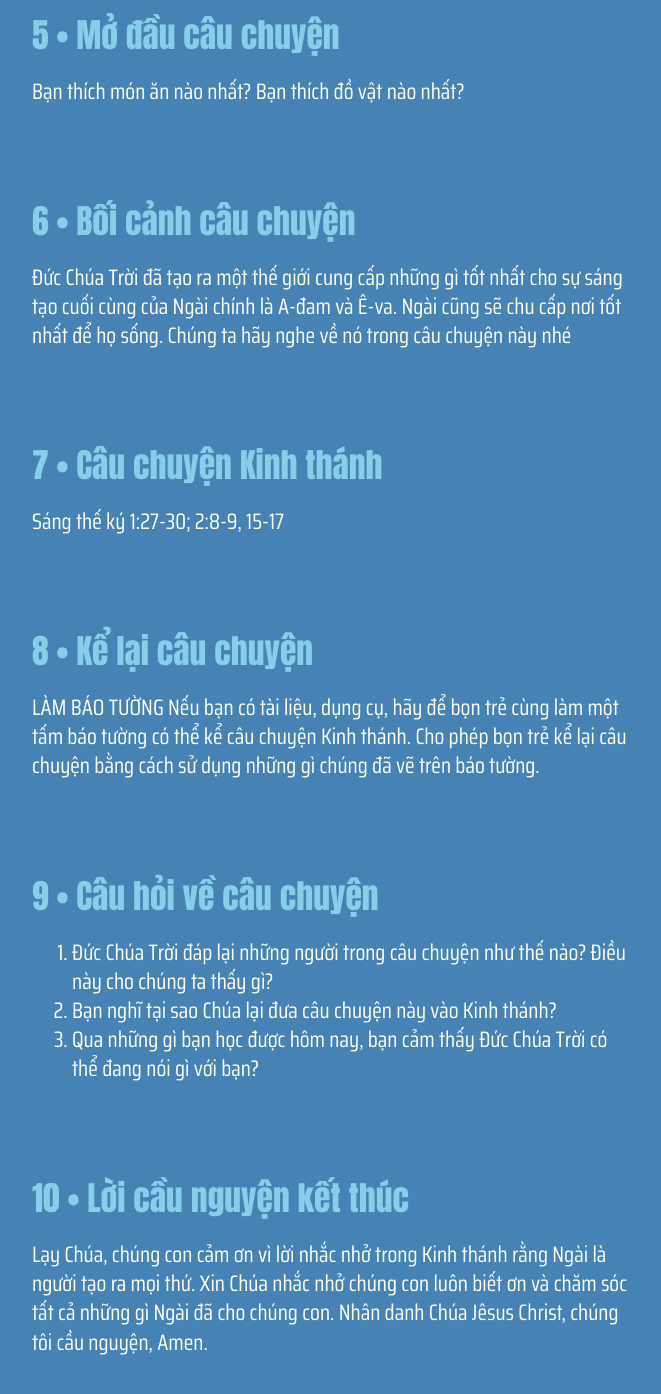
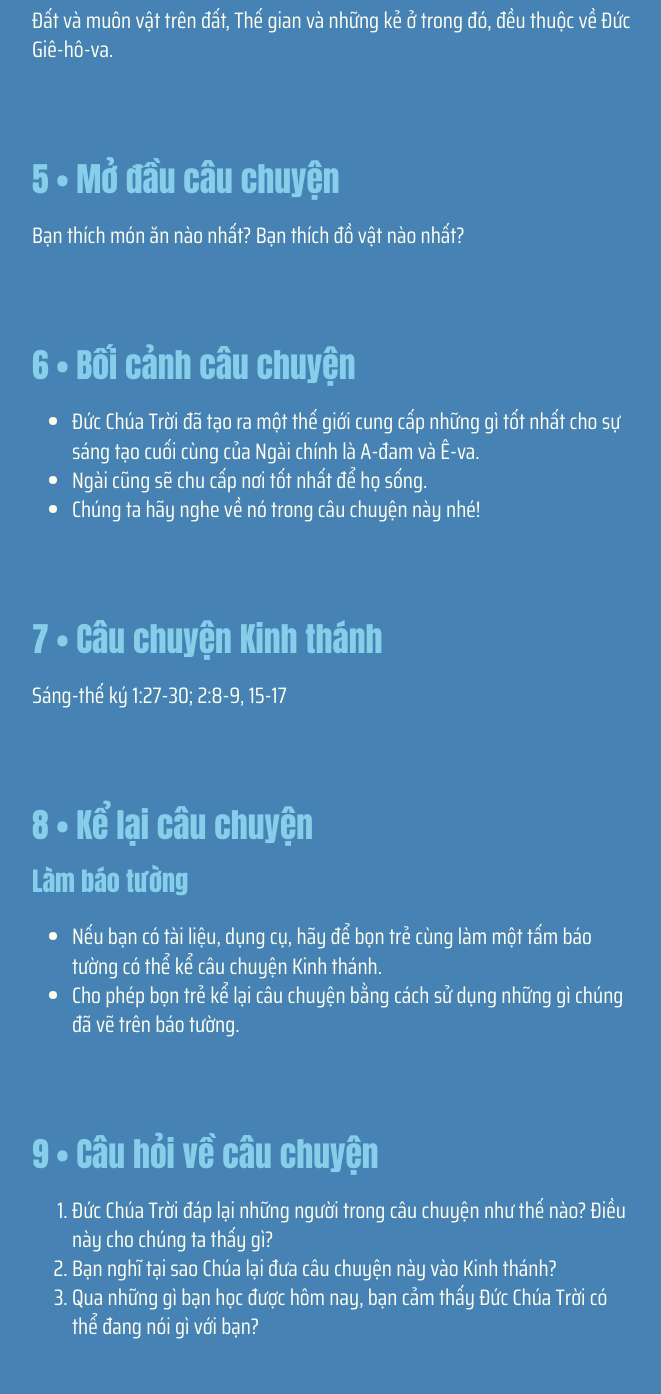
Before and after one commit to GospelTrust/LGS, a Jekyll site: the page built from docs/content/_vi/04-2.md, in a window 1280 px wide and 1400 px high, scrolled down 2011 px. Shown: the top 1394 px of the window, without its empty margins (308-969 px from the left). Built offline with Jekyll 4.4.1, drawn with Linux system fonts in a browser that asks for light colours; some web fonts are replaced; some of the changed text lies outside the part shown.

Commit message:
Update: w4d2

```diff
--- a/docs/content/_vi/04-2.md
+++ b/docs/content/_vi/04-2.md
@@ -1,36 +1,36 @@
 ---
 week: 4
 day: 2
-title: 'ĐỨC CHÚA TRỜI BAN TẶNG VƯỜN EDEN CHO ADAM VÀ EVA'
-bible: 'Sáng thế ký 1:27-30; 2:8-9,15-17'
+title: 'Đức Chúa Trời ban tặng vường Ê-đen cho A-đam và Ê-va'
+bible: 'Sáng-thế ký 1:27-30; 2:8-9,15-17'
 layout: lesson
 ---
 
 
 {% include lesson/section.html index=1 %}
-- Trẻ em sẽ hiểu rằng mỗi chúng ta được tạo nên đều có mục đích
+- Trẻ em sẽ hiểu rằng mỗi chúng ta được tạo nên đều có mục đích.
 - Trẻ em sẽ biết rằng Đức Chúa Trời là Đấng chu cấp cho mọi nhu cầu của chúng ta.
 
 
 {% include lesson/section.html index=2 %}
 Chúa không giống như chúng ta. Ngài không bao giờ từ bỏ những gì Ngài dự định làm. Khi Ngài bắt đầu một việc gì đó, Ngài luôn luôn hoàn thành nó.
-* Đức Chúa Trời đã hoàn thành tất cả những gì Ngài đã hoạch định (Sáng thế ký 2:1)
-* Con người được đặt làm người cai quản trên trái đất (Sáng thế ký 1:28-30)
+* Đức Chúa Trời đã hoàn thành tất cả những gì Ngài đã hoạch định (Sáng-thế ký 2:1)
+* Con người được đặt làm người cai quản trên trái đất (Sáng-thế ký 1:28-30)
 - Đức Chúa Trời đặt A-đam phụ trách quản trị trên trái đất và mọi thứ trong đó. Con người phải trông nom mọi thứ của Đức Chúa Trời ở đây trên trái đất và cai trị cá, chim và thú vật...
-* Đức Chúa Trời đặt A-đam và Ê-va trong vườn Ê-đen (Sáng thế ký 2:8)
+* Đức Chúa Trời đặt A-đam và Ê-va trong vườn Ê-đen (Sáng-thế ký 2:8).
 - Khi Đức Chúa Trời chuẩn bị khu vườn sẵn sàng, Ngài đã đặt A-đam ở đó.
-- Chúa bảo A-dam chăm sóc khu vườn, nhưng A-dam không cần phải làm việc chăm chỉ vì mọi thứ đều đã hoàn hảo.
-* Cây sự sống và cây biết điều thiện và điều ác (Sáng thế ký 2:9)
+- Chúa bảo A-đam chăm sóc khu vườn, nhưng A-đam không cần phải làm việc chăm chỉ vì mọi thứ đều đã hoàn hảo.
+* Cây sự sống và cây biết điều thiện và điều ác (Sáng-thế ký 2:9).
 
 
 
 {% include lesson/section.html index=3 %}
-Lạy Chúa, Cảm ơn Ngài đã cung cấp cho nhu cầu của chúng con mỗi ngày. Cảm ơn Ngài vì thế giới mà Ngài đã tạo ra. Xin Chúa hãy ban phước cho chúng con khi chúng tôi học Lời của Ngài. Nhân danh Chúa Jêsus Christ, chúng con cầu nguyện, Amen.
+> Lạy Chúa, Cảm ơn Ngài đã cung cấp cho nhu cầu của chúng con mỗi ngày. Cảm ơn Ngài vì thế giới mà Ngài đã tạo ra. Xin Chúa hãy ban phước cho chúng con khi chúng tôi học Lời của Ngài. Nhân danh Chúa Jêsus Christ, chúng con cầu nguyện, Amen.
 
 
 
 {% include lesson/section.html index=4 %}
-Thi Thiên 24:1
+### Thi-Thiên 24:1
 Đất và muôn vật trên đất, Thế gian và những kẻ ở trong đó, đều thuộc về Đức Giê-hô-va.
 
 
@@ -40,16 +40,19 @@
 
 
 {% include lesson/section.html index=6 %}
-Đức Chúa Trời đã tạo ra một thế giới cung cấp những gì tốt nhất cho sự sáng tạo cuối cùng của Ngài chính là A-đam và Ê-va. Ngài cũng sẽ chu cấp nơi tốt nhất để họ sống. Chúng ta hãy nghe về nó trong câu chuyện này nhé
+- Đức Chúa Trời đã tạo ra một thế giới cung cấp những gì tốt nhất cho sự sáng tạo cuối cùng của Ngài chính là A-đam và Ê-va.
+- Ngài cũng sẽ chu cấp nơi tốt nhất để họ sống.
+- Chúng ta hãy nghe về nó trong câu chuyện này nhé!
 
 
 {% include lesson/section.html index=7 %}
-Sáng thế ký 1:27-30; 2:8-9, 15-17
+Sáng-thế ký 1:27-30; 2:8-9, 15-17
 
 
 {% include lesson/section.html index=8 %}
-LÀM BÁO TƯỜNG
-Nếu bạn có tài liệu, dụng cụ, hãy để bọn trẻ cùng làm một tấm báo tường có thể kể câu chuyện Kinh thánh. Cho phép bọn trẻ kể lại câu chuyện bằng cách sử dụng những gì chúng đã vẽ trên báo tường.
+### Làm báo tường
+- Nếu bạn có tài liệu, dụng cụ, hãy để bọn trẻ cùng làm một tấm báo tường có thể kể câu chuyện Kinh thánh.
+- Cho phép bọn trẻ kể lại câu chuyện bằng cách sử dụng những gì chúng đã vẽ trên báo tường.
 
 
 {% include lesson/section.html index=9 %}
@@ -59,4 +62,4 @@
 
 
 {% include lesson/section.html index=10 %}
-Lạy Chúa, chúng con cảm ơn vì lời nhắc nhở trong Kinh thánh rằng Ngài là người tạo ra mọi thứ. Xin Chúa nhắc nhở chúng con luôn biết ơn và chăm sóc tất cả những gì Ngài đã cho chúng con. Nhân danh Chúa Jêsus Christ, chúng tôi cầu nguyện, Amen.
+> Lạy Chúa, chúng con cảm ơn vì lời nhắc nhở trong Kinh thánh rằng Ngài là người tạo ra mọi thứ. Xin Chúa nhắc nhở chúng con luôn biết ơn và chăm sóc tất cả những gì Ngài đã cho chúng con. Nhân danh Chúa Giê-xu Christ, chúng tôi cầu nguyện, Amen.
```
